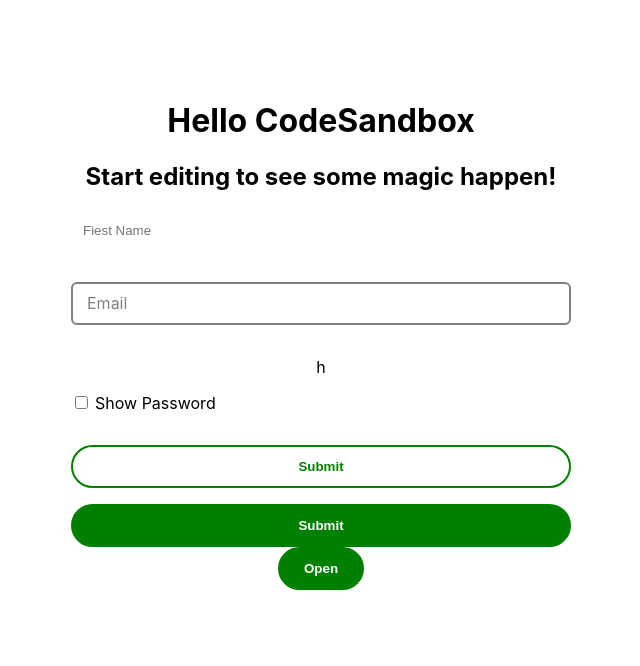
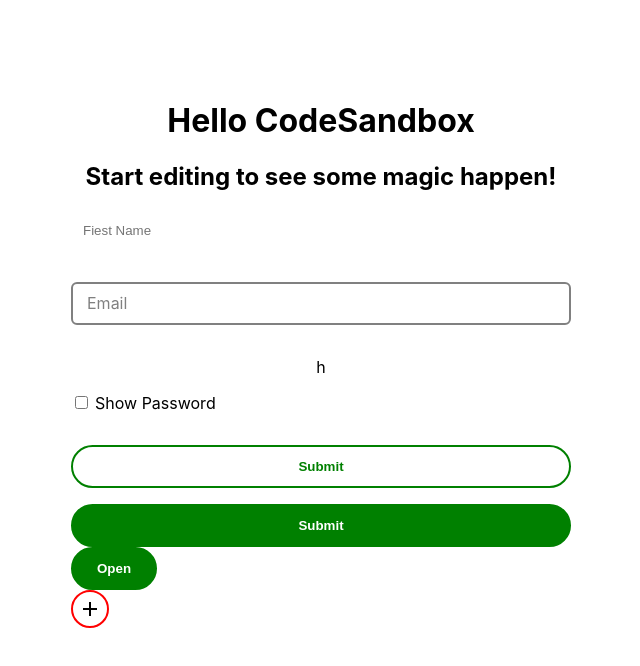
Before and after one commit to E-I-S-S-A/react-reusable-elements, a React (Create React App) app: page / in a window 1280 px wide. Shown: the top 666 px of the page, without its empty margins (9-649 px from the left). Built offline with nearby package versions, Linux system fonts and the light colour scheme.

Commit message:
feat: image icon btn

```diff
--- a/src/App.tsx
+++ b/src/App.tsx
@@ -6,6 +6,7 @@ import { DevTool } from "@hookform/devtools";
 import EissaButton from './components/EissaButton/EissaButton';
 import EissaCheckbox from './components/EissaCheckbox/EissaCheckbox';
 import EissaModal from './components/EissaModal/EissaModal';
+import AddIcon from "./assets/svg/add.svg"
 
 interface FormData {
   firstName: string;
@@ -83,6 +84,7 @@ function App() {
       }} isVisible={isVisible} />
       <EissaButton label='Open' variant='primary' onClick={modalVisible} />
       <DevTool control={control} />
+      <EissaButton  type='button' variant='primary' isLoading={isLoading} icon={AddIcon} bg='white' padding={5} borderColor='red'/>
     </div>
   );
 }
--- a/src/components/EissaButton/EissaButton.module.css
+++ b/src/components/EissaButton/EissaButton.module.css
@@ -4,10 +4,13 @@
     padding: var(--padding);
     border-radius: var(--border-radius);
     cursor: pointer;
-    min-width: 3rem;
+    /* min-width: 3rem; */
     border: 2px solid var(--brand-color);
     font-weight: bold;
     transition: all 0.5s ease;
+    display: flex;
+    align-items: center;
+    justify-content: center;
 }
 
 .primary {
--- a/src/components/EissaButton/EissaButton.tsx
+++ b/src/components/EissaButton/EissaButton.tsx
@@ -3,16 +3,22 @@ import styles from './EissaButton.module.css';
 import EissaLoader from '../EissaLoader/EissaLoader';
 
 interface EissaButtonProps {
-    label: string;
+    label?: string;
     onClick?: () => void;
     type?: 'button' | 'submit' | 'reset';
     variant?: 'primary' | 'secondary';
     disabled?: boolean;
     isLoading?: boolean;
+    icon?: string,
+    bg?: string;
+    padding?: number
+    fontColor?: string;
+    borderColor?: string
 }
 
 const EissaButton: React.FC<EissaButtonProps> = (props: EissaButtonProps) => {
-    const { label, onClick, type = 'button', variant = 'primary', disabled = false, isLoading = false, } = props;
+    const { label, onClick, type = 'button', variant = 'primary', disabled = false,
+        isLoading = false, icon, bg, fontColor, padding, borderColor } = props;
 
     return (
         <button
@@ -20,8 +26,13 @@ const EissaButton: React.FC<EissaButtonProps> = (props: EissaButtonProps) => {
             onClick={onClick}
             type={type}
             disabled={disabled || isLoading}
+            style={{ backgroundColor: bg, padding: padding, color: fontColor, borderColor: borderColor }}
         >
-            {isLoading ? <EissaLoader varient={variant}/>
+            {
+                icon &&
+                <img src={icon} alt="Button Icon" />
+            }
+            {isLoading ? <EissaLoader varient={variant} />
                 : label}
         </button>
     );
```
Also changed, not shown: src/assets/svg/add.svg (added), src/assets/svg/exclamation.svg (renamed from assets/svg/exclamation.svg).
